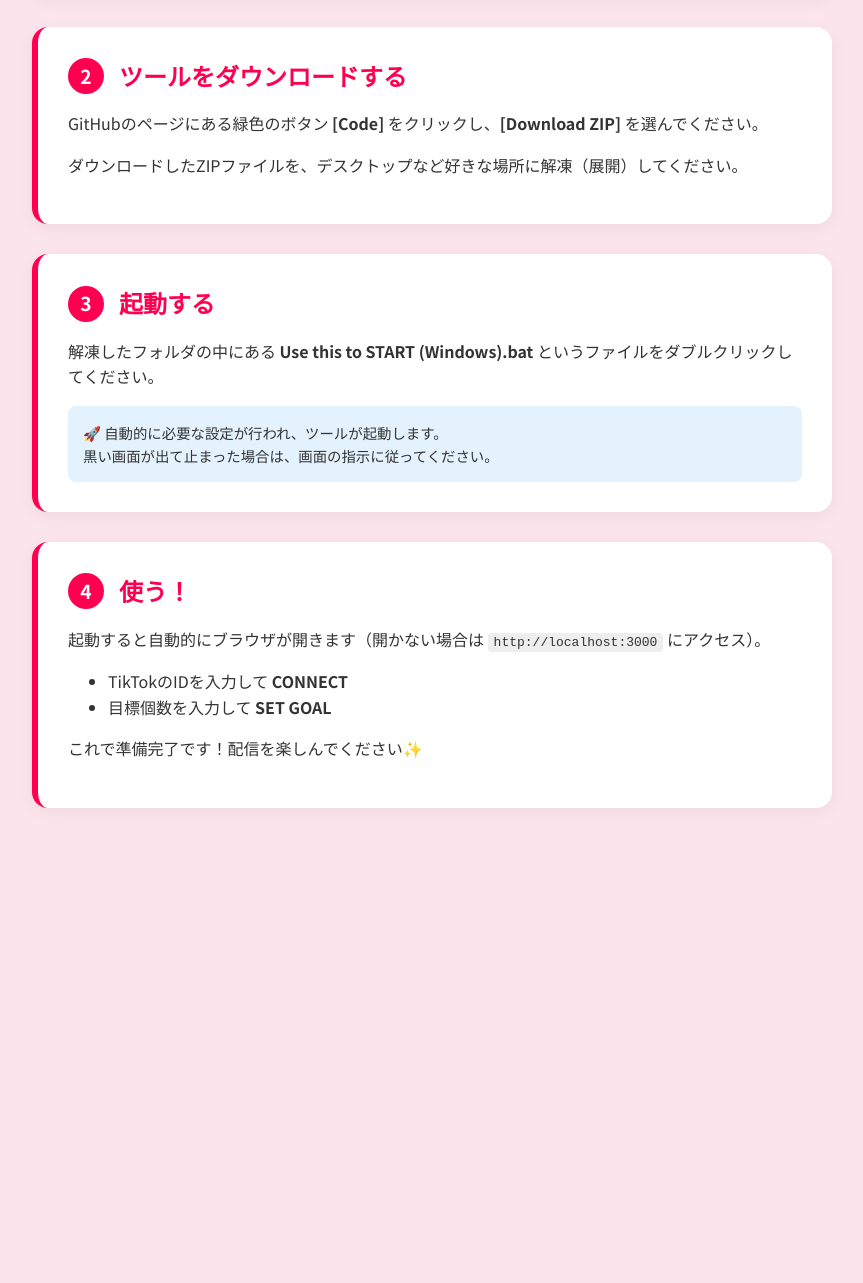
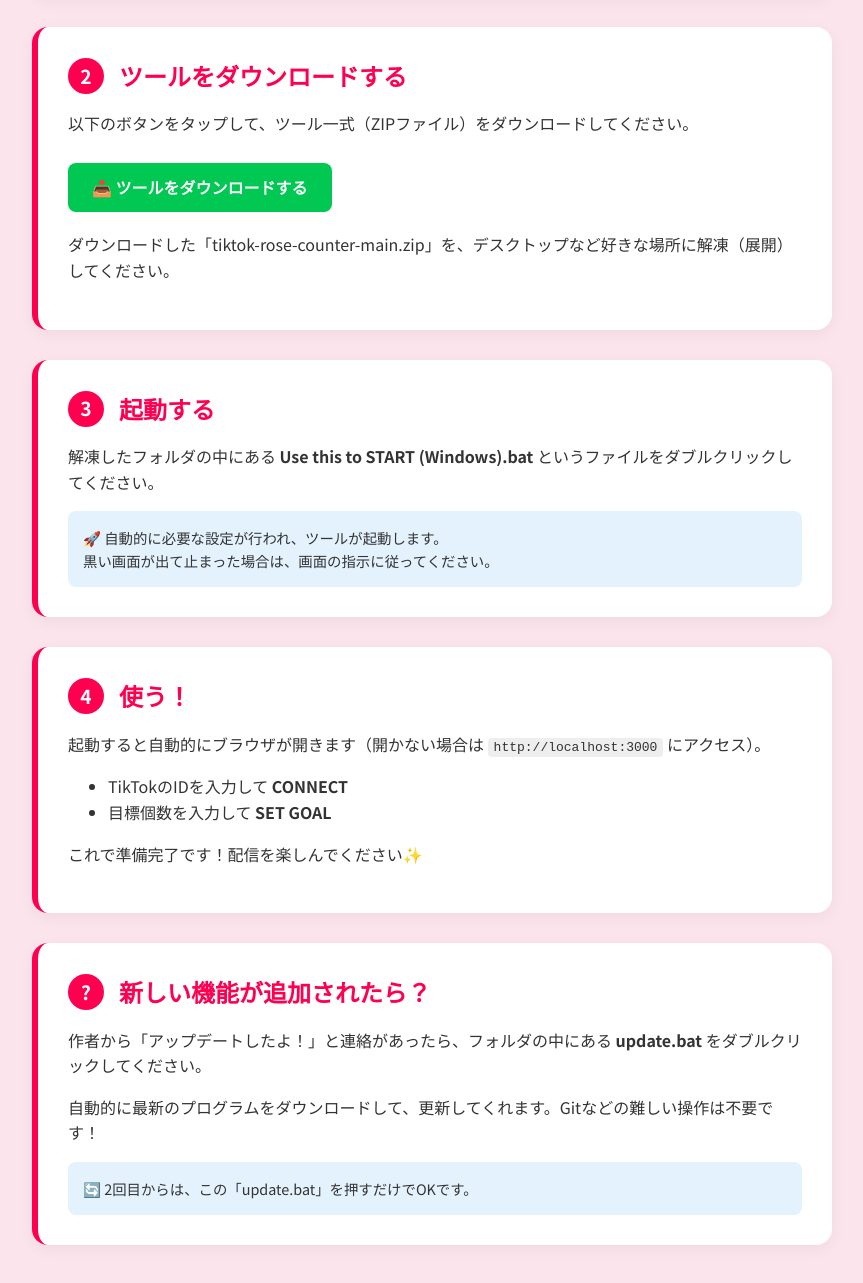
Before and after one commit to cooowabungaaa-hue/tiktok-rose-counter, a website: page docs/index.html in a window 1280 px wide. Shown: the part 577-1860 px from the top of the page, without its empty margins (208-1071 px from the left). Before the commit the page ends 1425 px from the top, so only its background shows below. Drawn offline with Linux system fonts and the light colour scheme.

Commit message:
Add direct download button

```diff
--- a/docs/index.html
+++ b/docs/index.html
@@ -127,8 +127,11 @@
                 <div class="step-number">2</div>
                 <div>ツールをダウンロードする</div>
             </div>
-            <p>GitHubのページにある緑色のボタン <strong>[Code]</strong> をクリックし、<strong>[Download ZIP]</strong> を選んでください。</p>
-            <p>ダウンロードしたZIPファイルを、デスクトップなど好きな場所に解凍（展開）してください。</p>
+            <p>以下のボタンをタップして、ツール一式（ZIPファイル）をダウンロードしてください。</p>
+            <a href="https://github.com/cooowabungaaa-hue/tiktok-rose-counter/archive/refs/heads/main.zip"
+                class="btn">📥 ツールをダウンロードする</a>
+
+            <p style="margin-top: 20px;">ダウンロードした「tiktok-rose-counter-main.zip」を、デスクトップなど好きな場所に解凍（展開）してください。</p>
         </div>
 
         <div class="step-card">
@@ -156,6 +159,18 @@
             <p>これで準備完了です！配信を楽しんでください✨</p>
         </div>
 
+        <div class="step-card">
+            <div class="step-title">
+                <div class="step-number">?</div>
+                <div>新しい機能が追加されたら？</div>
+            </div>
+            <p>作者から「アップデートしたよ！」と連絡があったら、フォルダの中にある <strong>update.bat</strong> をダブルクリックしてください。</p>
+            <p>自動的に最新のプログラムをダウンロードして、更新してくれます。Gitなどの難しい操作は不要です！</p>
+            <div class="info-box">
+                🔄 2回目からは、この「update.bat」を押すだけでOKです。
+            </div>
+        </div>
+
     </div>
 
 </body>
```
